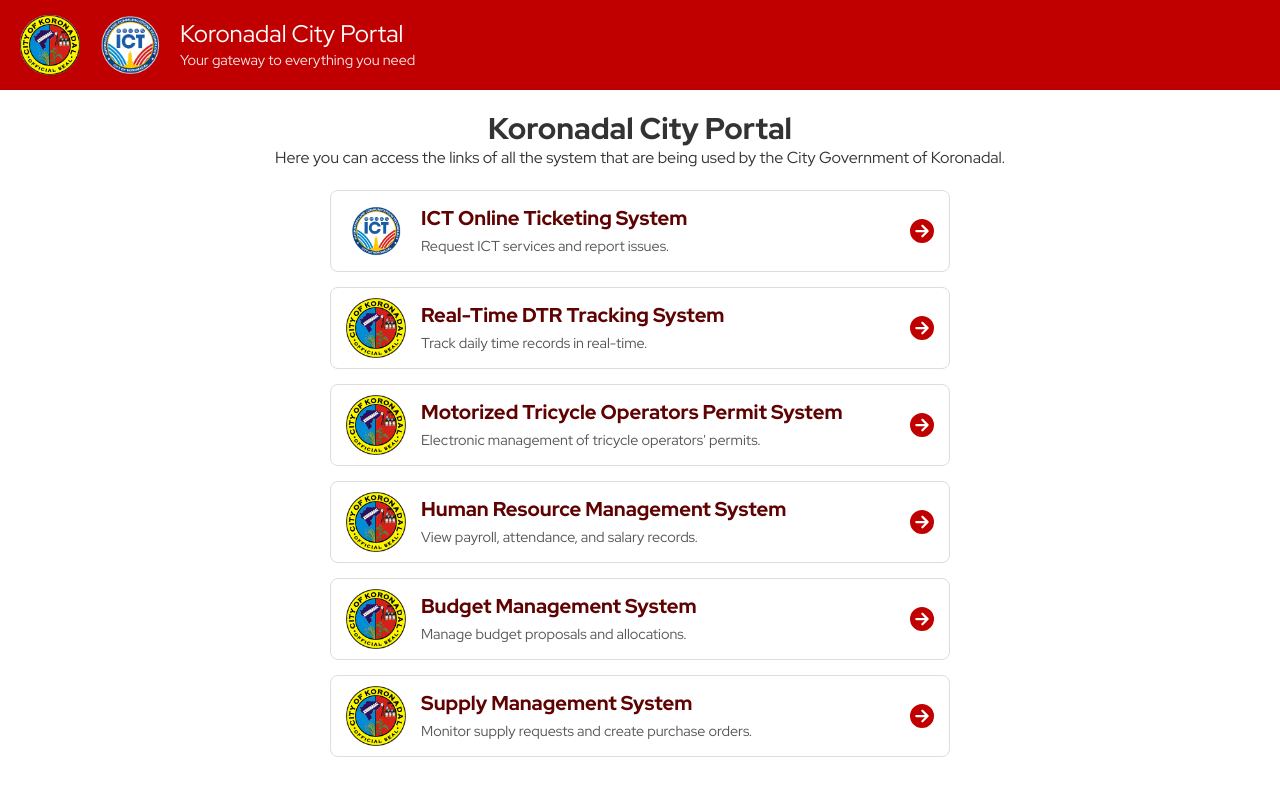
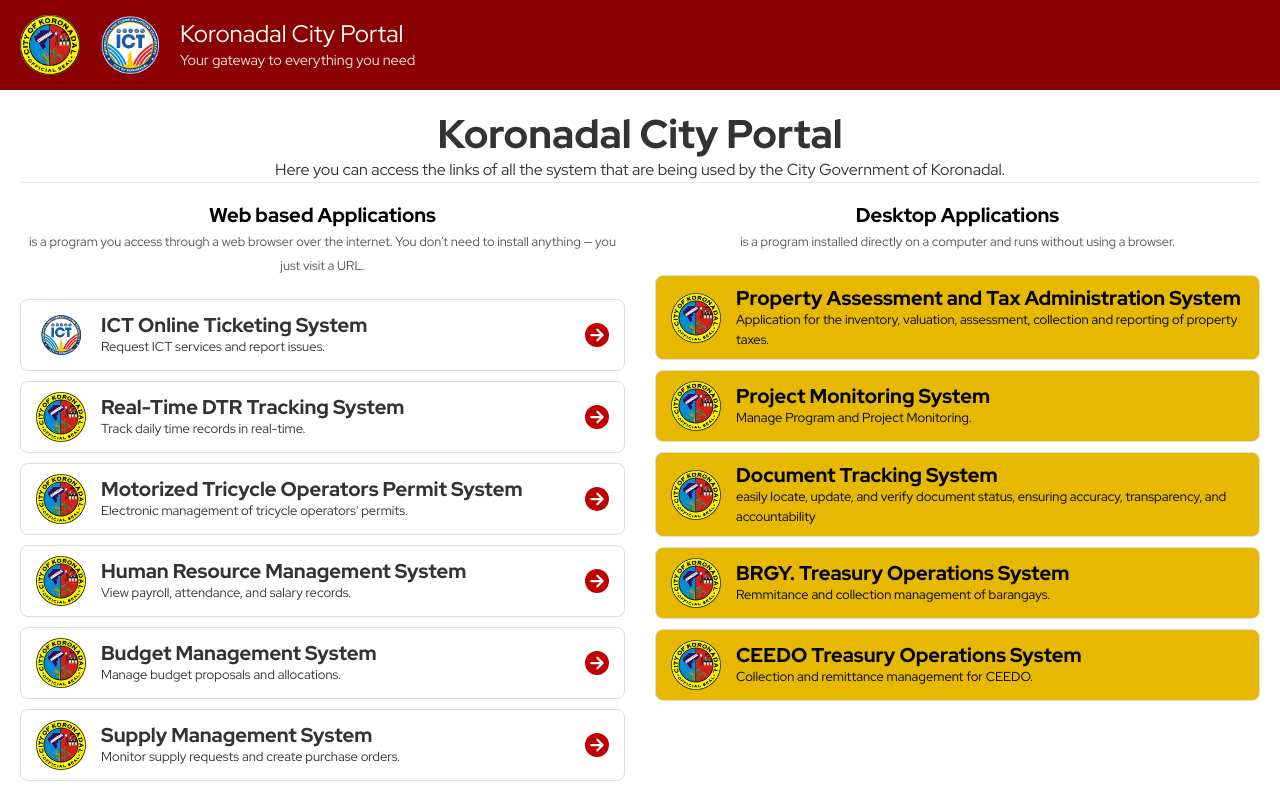
Before and after one commit to alvinjoshuasubere/app_portal, a Nuxt app: page / in a window 1280 px wide. Built offline with nearby package versions, Linux system fonts and the light colour scheme.

Commit message:
update new features

```diff
--- a/assets/scss/main.scss
+++ b/assets/scss/main.scss
@@ -220,13 +220,17 @@
   margin-top: 10%;
   text-align: center;
 }
+.titleHeaderName {
+  font-size: 40px;
+  font-family: font_B;
+}
 .titleName {
-  font-size: 30px;
+  font-size: 20px;
+  color: black;
   font-family: font_B;
 }
 .appName {
   font-size: 20px;
-  color: var(--dark);
   font-family: font_B;
 }
 
@@ -240,7 +244,6 @@
 .subName {
   margin-top: -10px;
   font-size: 13px;
-  color: var(--dark);
   font-family: font_R;
   text-align: center;
 }
--- a/components/Login/LoginForm.vue
+++ b/components/Login/LoginForm.vue
@@ -14,13 +14,22 @@
 
     <main>
       <section class="welcome">
-        <h2 class="titleName">Koronadal City Portal</h2>
+        <h2 class="titleHeaderName">Koronadal City Portal</h2>
         <p>
           Here you can access the links of all the system that are being used by
           the City Government of Koronadal.
         </p>
       </section>
-      <section class="systems">
+      <hr />
+      <section class="systems-container">
+        <div class="systems">
+          <h6 class="text-center titleName mb-4">
+            Web based Applications <br />
+            <small style="font-size: 0.8rem; color: #555"
+              >is a program you access through a web browser over the internet.
+              You don’t need to install anything — you just visit a URL.
+            </small>
+          </h6>
           <a
             v-for="(system, index) in systems"
             :key="index"
@@ -34,8 +43,43 @@
               <h3 class="appName">{{ system.name }}</h3>
               <p class="subName text-left">{{ system.description }}</p>
             </div>
-          <font-awesome-icon icon="circle-arrow-right" class="viewIcon" small />
+            <font-awesome-icon
+              icon="circle-arrow-right"
+              class="viewIcon"
+              small
+            />
           </a>
+        </div>
+
+        <div class="systems">
+          <h6 class="text-center titleName mb-4">
+            Desktop Applications <br />
+            <small style="font-size: 0.8rem; color: #555"
+              >is a program installed directly on a computer and runs without
+              using a browser.</small
+            >
+          </h6>
+
+          <a
+            v-for="(system, index) in desktop"
+            :key="index"
+            :href="system.link"
+            target="_blank"
+            rel="noopener"
+            class="desktop-card"
+          >
+            <img :src="system.logo" :alt="system.name" class="system-logo" />
+            <div class="system-info">
+              <h3 class="appName">{{ system.name }}</h3>
+              <p class="subName text-left">{{ system.description }}</p>
+            </div>
+            <!-- <font-awesome-icon
+              icon="circle-arrow-right"
+              class="viewIcon"
+              small
+            /> -->
+          </a>
+        </div>
       </section>
     </main>
   </body>
@@ -89,6 +133,35 @@
           link: "http://192.168.0.140:63/",
         },
       ],
+      desktop: [
+        {
+          name: "Property Assessment and Tax Administration System",
+          description:
+            "Application for the inventory, valuation, assessment, collection and reporting of property taxes.",
+          logo: "city_logo.png",
+        },
+        {
+          name: "Project Monitoring System",
+          description: "Manage Program and Project Monitoring.",
+          logo: "city_logo.png",
+        },
+        {
+          name: "Document Tracking System",
+          description:
+            "easily locate, update, and verify document status, ensuring accuracy, transparency, and accountability",
+          logo: "city_logo.png",
+        },
+        {
+          name: "BRGY. Treasury Operations System",
+          description: "Remmitance and collection management of barangays.",
+          logo: "city_logo.png",
+        },
+        {
+          name: "CEEDO Treasury Operations System",
+          description: "Collection and remittance management for CEEDO.",
+          logo: "city_logo.png",
+        },
+      ],
     };
   },
   beforeCreate() {},
@@ -113,9 +186,8 @@
   color: #333;
 }
 
-/* Header Section */
 .portal-header {
-  background-color: #c00000; /* Deep Red */
+  background-color: #8b0000;
   color: white;
   padding: 10px 20px;
 }
@@ -209,14 +281,21 @@
   text-align: center;
 }
 
+.systems-container {
+  display: flex;
+  justify-content: center;
+  gap: 30px;
+  flex-wrap: wrap;
+  margin-top: 20px;
+}
+.desktopBg {
+  background: #0f4889;
+}
+
 .systems {
-  display: flex;
-  flex-direction: column;
-  gap: 15px;
-  margin-top: 20px;
-  width: 50%;
-  margin: 0 auto;
-  margin-top: 20px;
+  flex: 1;
+  min-width: 300px;
+  max-width: 800px;
 }
 
 .system-card {
@@ -230,6 +309,7 @@
   text-decoration: none;
   color: inherit;
   transition: box-shadow 0.3s, transform 0.2s;
+  margin-bottom: 10px;
 }
 
 .system-card:hover {
@@ -238,8 +318,8 @@
 }
 
 .system-logo {
-  width: 60px;
-  height: 60px;
+  width: 50px;
+  height: 50px;
   object-fit: contain;
   margin-right: 15px;
 }
@@ -248,14 +328,23 @@
   flex: 1;
 }
 
-.appName {
-  margin-bottom: 5px;
-  color: #5f0202;
+.desktop-card {
+  display: flex;
+  align-items: center;
+  justify-content: space-between;
+  background: #e6b800;
+  border: 1px solid #ddd;
+  border-radius: 8px;
+  padding: 10px 15px;
+  text-decoration: none;
+  color: black;
+  transition: box-shadow 0.3s, transform 0.2s;
+  margin-bottom: 10px;
 }
 
-.subName {
-  font-size: 0.9rem;
-  color: #555;
+.desktop-card:hover {
+  box-shadow: 0 4px 10px rgba(0, 0, 0, 0.1);
+  transform: translateY(-2px);
 }
 
 .viewIcon {
```
Lines whose indentation alone changed are shown as unchanged.
